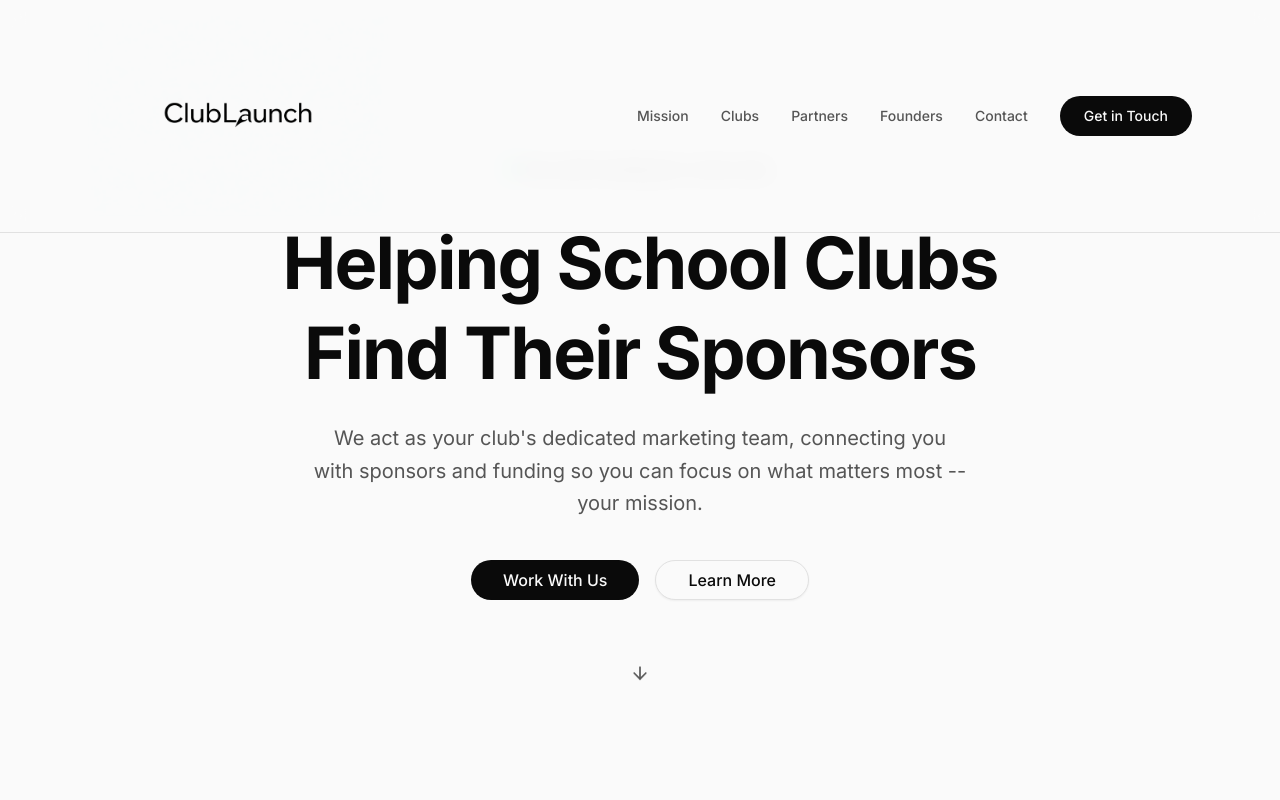
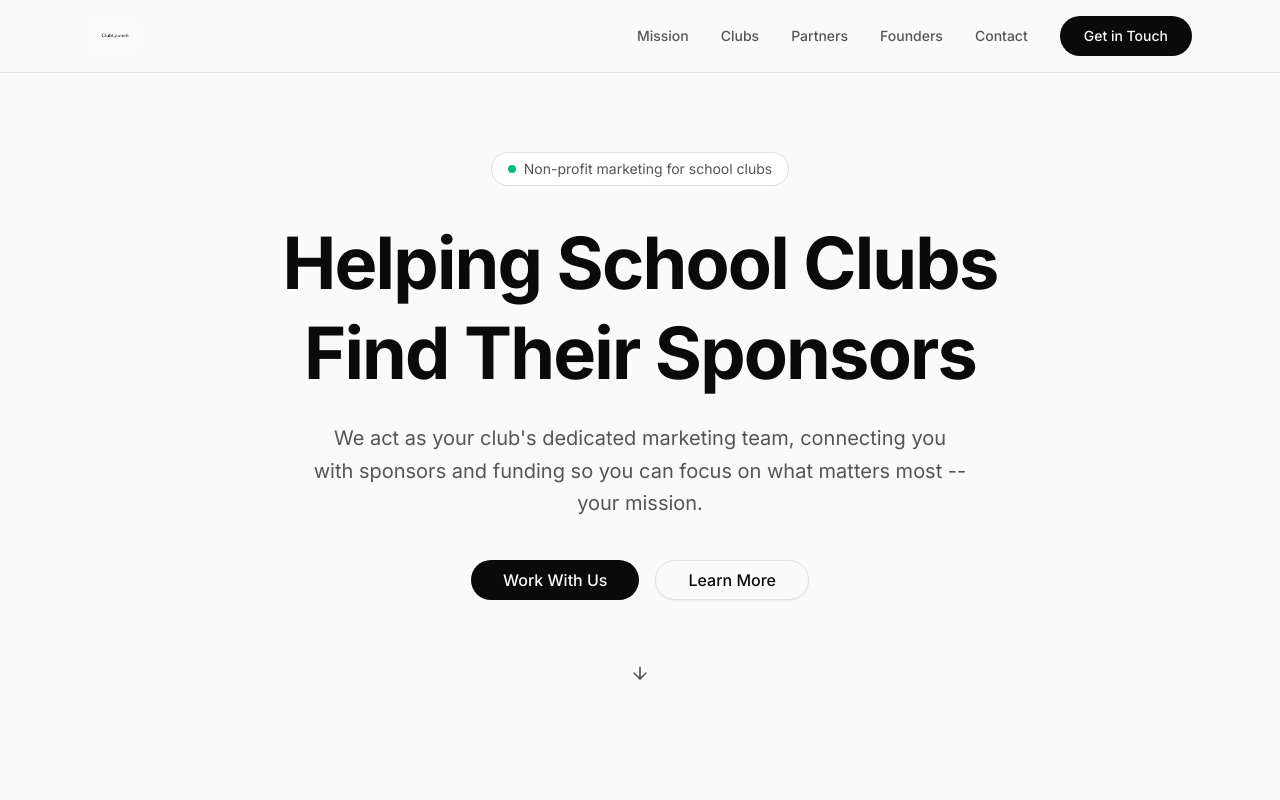
Before and after one commit to Pineollocks/v0-club-boost-web-page, a Next.js app: page / in a window 1280 px wide. Shown: the top 800 px of the page. Built offline with nearby package versions, Linux system fonts and the light colour scheme.

Commit message:
fix: update logo size and remove white background
Improve logo size and CSS for background removal.

```diff
--- a/components/navbar.tsx
+++ b/components/navbar.tsx
@@ -23,9 +23,9 @@ export function Navbar() {
           <Image
             src="/images/club-launch-logo.png"
             alt="ClubLaunch"
-            width={900}
-            height={200}
-            className="h-[200px] w-auto mix-blend-multiply dark:mix-blend-normal dark:invert"
+            width={160}
+            height={36}
+            className="h-9 w-auto mix-blend-darken dark:brightness-0 dark:invert"
             priority
           />
         </a>
```
